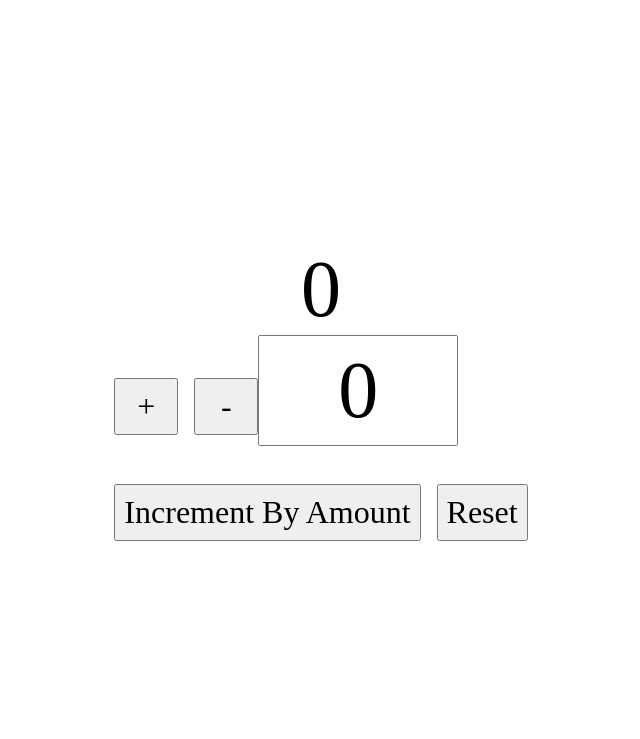
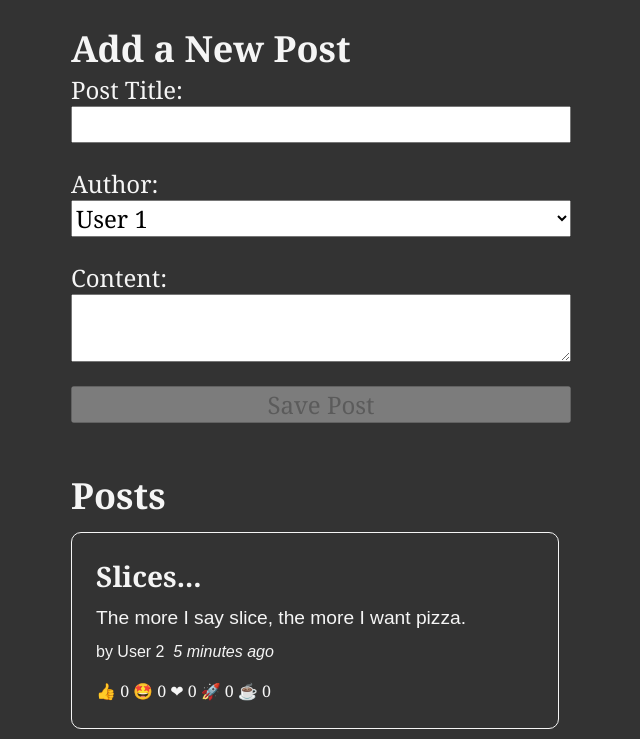
Before and after one commit to teejay-glitch/redux-toolkit-app, a React (Create React App) app: page / in a window 1280 px wide. Shown: the top 739 px of the page, without its empty margins (319-959 px from the left). Built offline with nearby package versions, Linux system fonts and the light colour scheme.

Commit message:
completed lesson two

```diff
--- a/src/App.tsx
+++ b/src/App.tsx
@@ -1,9 +1,13 @@
 import Counter from "./components/Counter";
+import AddPostForm from "./components/Posts/AddPostForm";
+import PostList from "./components/Posts/PostList";
 
 function App() {
   return (
     <main className="App">
-      <Counter />
+      {/* <Counter /> */}
+      <AddPostForm />
+      <PostList />
     </main>
   );
 }
--- /dev/null
+++ b/src/app/features/posts/postSlice.ts
@@ -0,0 +1,89 @@
+import { PayloadAction, createSlice, nanoid } from "@reduxjs/toolkit";
+import { sub } from "date-fns";
+import { RootState } from "../../store/store";
+import { Post, Reaction } from "../../../models/Post";
+
+const initialState: Post[] = [
+  {
+    id: "1",
+    title: "Learning Redux Toolkit",
+    content: "I've heard good things.",
+    userId: "1",
+    date: sub(new Date(), { minutes: 10 }).toISOString(),
+    reactions: {
+      thumbsUp: 0,
+      wow: 0,
+      heart: 0,
+      rocket: 0,
+      coffee: 0,
+    },
+  },
+  {
+    id: "2",
+    title: "Slices...",
+    content: "The more I say slice, the more I want pizza.",
+    userId: "2",
+    date: sub(new Date(), { minutes: 5 }).toISOString(),
+    reactions: {
+      thumbsUp: 0,
+      wow: 0,
+      heart: 0,
+      rocket: 0,
+      coffee: 0,
+    },
+  },
+];
+
+interface PrepareAction {
+  payload: Post;
+}
+
+interface ReactionAction {
+  postId: string;
+  reaction: string;
+}
+
+export const postsSlice = createSlice({
+  name: "post",
+  initialState,
+  reducers: {
+    postAdded: {
+      reducer(state, action: PayloadAction<Post>) {
+        state.push(action.payload);
+      },
+      prepare(title: string, content: string, userId: string): PrepareAction {
+        const id = nanoid();
+        return {
+          payload: {
+            id,
+            title,
+            content,
+            userId,
+            date: new Date().toISOString(),
+            reactions: {
+              thumbsUp: 0,
+              wow: 0,
+              heart: 0,
+              rocket: 0,
+              coffee: 0,
+            },
+          },
+        };
+      },
+    },
+    reactionAdded(state, action: PayloadAction<ReactionAction>) {
+      const { postId, reaction } = action.payload;
+      const post = state.find((p: Post) => p.id === postId);
+
+      if (post) {
+        post.reactions[reaction as keyof Reaction]++;
+      }
+    },
+  },
+});
+
+export const selectAllPosts = (state: RootState) => state.posts;
+
+export const { postAdded, reactionAdded } = postsSlice.actions;
+
+export default postsSlice.reducer;
--- /dev/null
+++ b/src/app/features/posts/userSlice.ts
@@ -0,0 +1,18 @@
+import { createSlice } from "@reduxjs/toolkit";
+import { RootState } from "../../store/store";
+import { User } from "../../../models/User";
+
+const initialState: User[] = [
+  { id: "1", name: "User 1" },
+  { id: "2", name: "User 2" },
+];
+
+export const usersSlice = createSlice({
+  name: "user",
+  initialState,
+  reducers: {},
+});
+
+export const selectAllUsers = (state: RootState) => state.users;
+
+export default usersSlice.reducer;
--- a/src/app/store/store.ts
+++ b/src/app/store/store.ts
@@ -1,9 +1,13 @@
 import { configureStore } from "@reduxjs/toolkit";
 import counterReducer from "../features/counter/counterSlice";
+import postsReducer from "../features/posts/postSlice";
+import usersReducer from "../features/posts/userSlice";
 
 export const store = configureStore({
   reducer: {
     counter: counterReducer,
+    posts: postsReducer,
+    users: usersReducer,
   },
 });
 
--- /dev/null
+++ b/src/components/Posts/AddPostForm.tsx
@@ -0,0 +1,81 @@
+import React, { useState } from "react";
+import { useDispatch, useSelector } from "react-redux";
+import { postAdded } from "../../app/features/posts/postSlice";
+import { selectAllUsers } from "../../app/features/posts/userSlice";
+import { User } from "../../models/User";
+
+const AddPostForm: React.FC = () => {
+  const [title, seTtitle] = useState<string>("");
+  const [content, setContent] = useState<string>("");
+  const [userId, setUserId] = useState<string>("");
+  const users = useSelector(selectAllUsers);
+  const dispatch = useDispatch();
+
+  const onTitleChange = (e: React.ChangeEvent<HTMLInputElement>) => {
+    seTtitle(e.target.value);
+  };
+
+  const onContentChange = (e: React.ChangeEvent<HTMLTextAreaElement>) => {
+    setContent(e.target.value);
+  };
+
+  const onAuthorChange = (e: React.FormEvent<HTMLSelectElement>) => {
+    setUserId(e.currentTarget.value);
+  };
+
+  const onSavePostClicked = () => {
+    if (title && content) {
+      //   dispatch(postAdded({ id: nanoid, title, content }));
+
+      //this is the best approach of doing this
+      dispatch(postAdded(title, content, userId));
+
+      seTtitle("");
+      setContent("");
+    }
+  };
+
+  const canSave = Boolean(title) && Boolean(content) && Boolean(userId);
+
+  const userOptions = () => {
+    return users.map((user: User) => {
+      return (
+        <option key={user.id} value={user.id}>
+          {user.name}
+        </option>
+      );
+    });
+  };
+
+  return (
+    <section>
+      <h2>Add a New Post</h2>
+      <form>
+        <label htmlFor="postTitle">Post Title:</label>
+        <input
+          type="text"
+          id="postTitle"
+          name="postTitle"
+          value={title}
+          onChange={(e) => onTitleChange(e)}
+        />
+        <label htmlFor="postAuthor">Author:</label>
+        <select id="postAuthor" onChange={(e) => onAuthorChange(e)}>
+          {userOptions()}
+        </select>
+        <label htmlFor="postContent">Content:</label>
+        <textarea
+          id="postContent"
+          name="postContent"
+          value={content}
+          onChange={(e) => onContentChange(e)}
+        />
+        <button type="button" onClick={onSavePostClicked} disabled={!canSave}>
+          Save Post
+        </button>
+      </form>
+    </section>
+  );
+};
+
+export default AddPostForm;
--- /dev/null
+++ b/src/components/Posts/Author.tsx
@@ -0,0 +1,18 @@
+import React from "react";
+import { useSelector } from "react-redux";
+import { selectAllUsers } from "../../app/features/posts/userSlice";
+import { User } from "../../models/User";
+
+interface AuthorProps {
+  authorId: string;
+}
+
+const Author: React.FC<AuthorProps> = ({ authorId }: AuthorProps) => {
+  const authors = useSelector(selectAllUsers);
+
+  const author = authors.find((author: User) => author.id === authorId);
+
+  return <span>by {author ? author.name : "Unknown Author"}</span>;
+};
+
+export default Author;
--- /dev/null
+++ b/src/components/Posts/PostList.tsx
@@ -0,0 +1,38 @@
+import React from "react";
+import { useSelector } from "react-redux";
+import { selectAllPosts } from "../../app/features/posts/postSlice";
+import Author from "./Author";
+import { Post } from "../../models/Post";
+import TimeAgo from "./TimeAgo";
+import ReactionButtons from "./ReactionButtons";
+
+const PostList: React.FC = () => {
+  const posts = useSelector(selectAllPosts);
+
+  const orderedPosts = posts
+    .slice()
+    .sort((a: Post, b: Post) => b.date.localeCompare(a.date));
+
+  const renderedPosts = orderedPosts.map((post: Post, index: number) => {
+    return (
+      <article key={index}>
+        <h3>{post.title}</h3>
+        <p>{post.content.substring(0, 100)}</p>
+        <p className="postCredit">
+          <Author authorId={post.userId} />
+          <TimeAgo time={post.date} />
+        </p>
+        <ReactionButtons post={post} />
+      </article>
+    );
+  });
+
+  return (
+    <section>
+      <h2>Posts</h2>
+      {renderedPosts}
+    </section>
+  );
+};
+
+export default PostList;
--- /dev/null
+++ b/src/components/Posts/ReactionButtons.tsx
@@ -0,0 +1,41 @@
+import React from "react";
+import { Post, Reaction } from "../../models/Post";
+import { useDispatch } from "react-redux";
+import { reactionAdded } from "../../app/features/posts/postSlice";
+
+const ReactionEmoji = {
+  thumbsUp: "👍",
+  wow: "🤩",
+  heart: "❤",
+  rocket: "🚀",
+  coffee: "☕",
+};
+
+interface ReactionButtonsProps {
+  post: Post;
+}
+
+const ReactionButtons: React.FC<ReactionButtonsProps> = ({
+  post,
+}: ReactionButtonsProps) => {
+  const dispatch = useDispatch();
+
+  const reactionButtons = Object.entries(ReactionEmoji).map(([name, emoji]) => {
+    return (
+      <button
+        key={name}
+        type="button"
+        className="reactionButton"
+        onClick={() =>
+          dispatch(reactionAdded({ postId: post.id, reaction: name }))
+        }
+      >
+        {emoji} {post.reactions[name as keyof Reaction]}
+      </button>
+    );
+  });
+
+  return <div>{reactionButtons}</div>;
+};
+
+export default ReactionButtons;
--- /dev/null
+++ b/src/components/Posts/TimeAgo.tsx
@@ -0,0 +1,24 @@
+import { formatDistanceToNow, parseISO } from "date-fns";
+import React from "react";
+
+interface TimeAgoProps {
+  time: string;
+}
+
+const TimeAgo: React.FC<TimeAgoProps> = ({ time }: TimeAgoProps) => {
+  let timeAgo = "";
+
+  if (time) {
+    const date = parseISO(time);
+    const timePeriod = formatDistanceToNow(date);
+    timeAgo = `${timePeriod} ago`;
+  }
+
+  return (
+    <span>
+      &nbsp; <i>{timeAgo}</i>
+    </span>
+  );
+};
+
+export default TimeAgo;
--- a/src/index.css
+++ b/src/index.css
@@ -1,40 +1,71 @@
+/*LESSON 02*/
 * {
   margin: 0;
   padding: 0;
   box-sizing: border-box;
 }
 
+html {
+  font-family: Cambria, Cochin, Georgia, Times, "Times New Roman", serif;
+  background: #333;
+  color: whitesmoke;
+}
+
 body {
   min-height: 100vh;
-  font-size: 5rem;
-  display: grid;
-  place-content: center;
+  font-size: 1.5rem;
+  padding: 0 10% 10%;
 }
 
 input,
-button {
+textarea,
+button,
+select {
   font: inherit;
-  padding: 0.5rem;
+  margin-bottom: 1em;
+}
+
+main {
+  max-width: 500px;
+  margin: auto;
 }
 
 section {
+  margin-top: 1em;
+}
+
+article {
+  margin: 0.5em 0.5em 0.5em 0;
+  border: 1px solid whitesmoke;
+  border-radius: 10px;
+  padding: 1em;
+}
+
+h1 {
+  font-size: 3.5rem;
+}
+
+p {
+  font-family: Arial, Helvetica, sans-serif;
+  line-height: 1.4;
+  font-size: 1.2rem;
+  margin: 0.5em 0;
+}
+
+form {
   display: flex;
   flex-direction: column;
-  justify-content: center;
-  align-items: center;
 }
 
-input {
-  text-align: center;
-  max-width: 2.5em;
+.postCredit {
+  font-size: 1rem;
 }
 
-button {
-  font-size: 2rem;
-  margin: 0.5em 0 0.5em 0.5em;
-  min-width: 2em;
+.reactionButton {
+  margin: 0 0.25em 0 0;
+  background: transparent;
+  border: none;
+  color: whitesmoke;
+  font-size: 1rem;
+  cursor: pointer;
 }
-
-button:first-child {
-  margin-left: 0;
-}
--- /dev/null
+++ b/src/models/Post.ts
@@ -0,0 +1,16 @@
+export interface Post {
+  id: string;
+  title: string;
+  content: string;
+  userId: string;
+  date: string;
+  reactions: Reaction;
+}
+
+export interface Reaction {
+  thumbsUp: number;
+  wow: number;
+  heart: number;
+  rocket: number;
+  coffee: number;
+}
--- /dev/null
+++ b/src/models/User.ts
@@ -0,0 +1,4 @@
+export interface User {
+  id: string;
+  name: string;
+}
```
